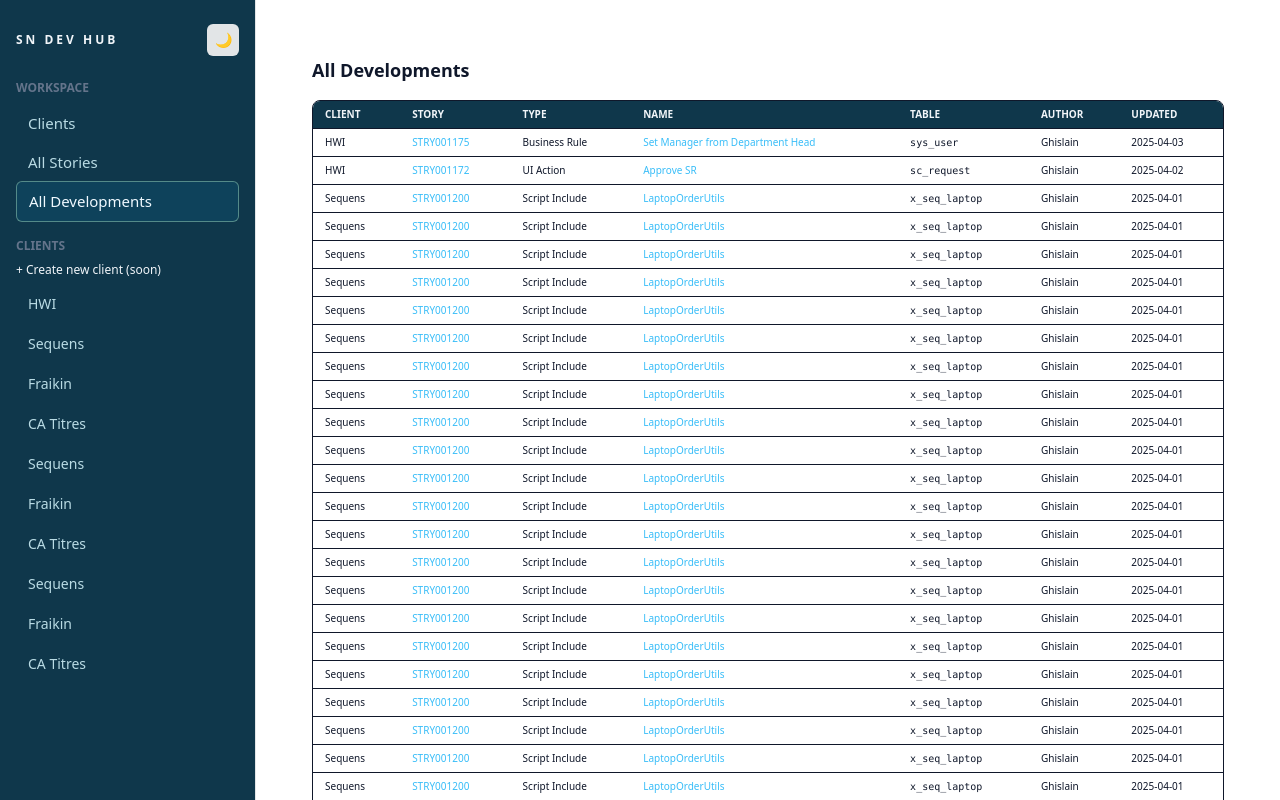
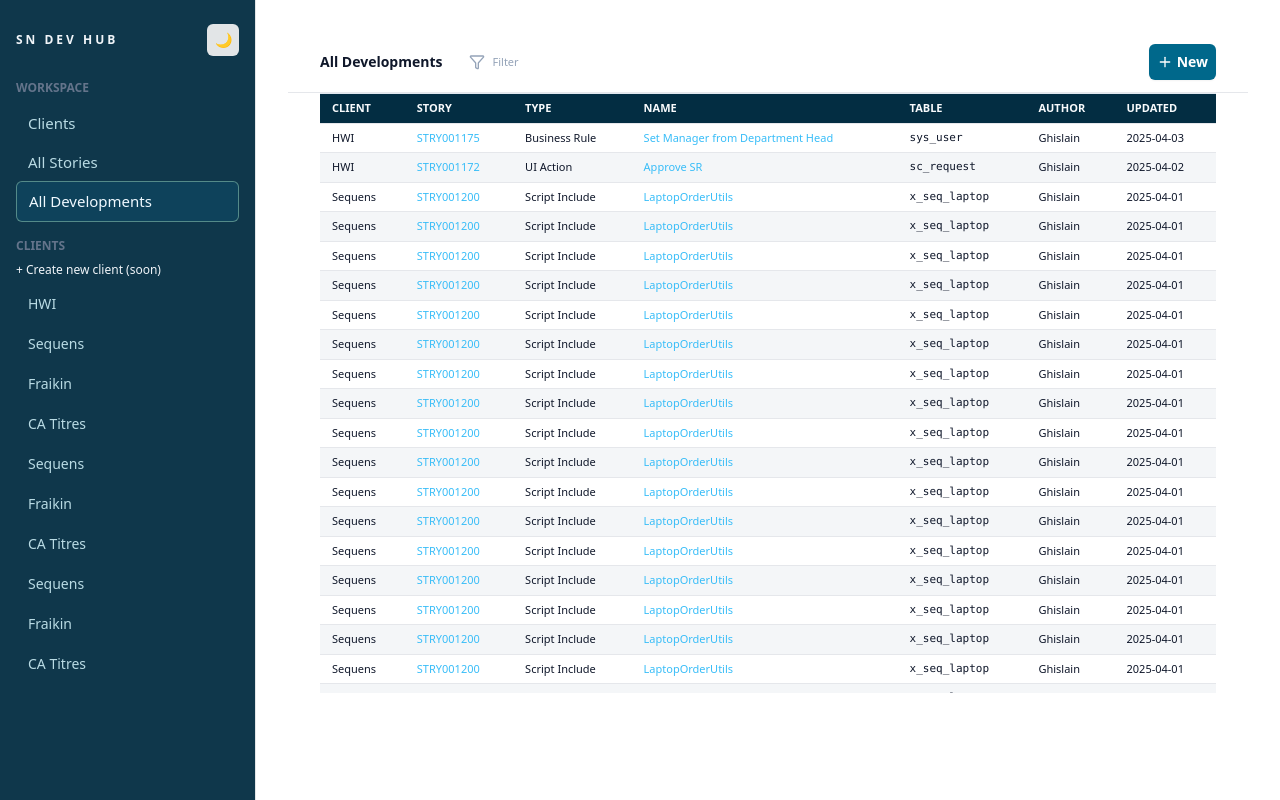
Before and after one commit to GirardGH/sn-dev-hub, a Next.js app: page /developments in a window 1280 px wide. Built offline with nearby package versions, Linux system fonts and the light colour scheme.

Commit message:
create layout

```diff
--- a/src/app/clients/[clientId]/developments/page.tsx
+++ b/src/app/clients/[clientId]/developments/page.tsx
@@ -1,13 +1,12 @@
 "use client";
 import { useState } from "react";
 import Link from "next/link";
-import FilterButton from "@/components/ui/FilterButton";
-import NewButton from "@/components/ui/NewButton";
 import {
   getClientById,
   getDevsByClient,
   stories as allStories,
 } from "@/lib/mockData";
+import ListLayout from "@/components/layout/ListLayout";
 
 type Props = {
   params: { clientId: string };
@@ -21,21 +20,7 @@ export default function ClientDevelopmentsPage({ params }: Props) {
   const [filterOpen, setFilterOpen] = useState(false);
 
   return (
-<div className="h-full flex flex-col">
-  {/* Titre sticky */}
-  <div className="sticky top-0 z-20 px-8 py-3 dark:bg-slate-950 border-b dark:border-slate-800 flex items-center justify-between">
-    <div className="flex items-center gap-4">
-    <h2 className="text-sm font-semibold dark:text-slate-200">
-      Developments for {client.name}
-    </h2>
-    <FilterButton onClick={() => setFilterOpen(!filterOpen)} active={filterOpen} />
-      </div>
-      <NewButton href="stories/new" />
-  </div>
-
-  {/* Conteneur avec hauteur fixe et scroll seulement sur tbody */}
-  <div className="flex-1 px-8 pb-8 dark:bg-slate-950">
-    <div className=" max-h-[calc(100vh-200px)] overflow-auto scrollbar-thin">
+<ListLayout title={`Developments for ${client.name}`} newLink="develoments/new">
       <table className="min-w-full text-[11px] border-collapse table-fixed">
         <thead className="bg-[#032d42] dark:bg-slate-900 text-slate-50 dark:text-slate-400 uppercase sticky top-0 z-10">
           <tr className="border-t border-slate-200 dark:border-slate-800 dark:hover:bg-slate-900/40 transition-colors">
@@ -104,9 +89,7 @@ export default function ClientDevelopmentsPage({ params }: Props) {
           )}
         </tbody>
       </table>
-    </div>
-  </div>
-</div>
+</ListLayout>
 
   );
 }
--- a/src/app/clients/[clientId]/stories/page.tsx
+++ b/src/app/clients/[clientId]/stories/page.tsx
@@ -1,5 +1,8 @@
+"use client";
+import { useState } from "react";
 import Link from "next/link";
 import { getClientById, getStoriesByClient } from "@/lib/mockData";
+import ListLayout from "@/components/layout/ListLayout";
 
 type Props = {
   params: { clientId: string };
@@ -12,14 +15,10 @@ export default function ClientStoriesPage({ params }: Props) {
   const clientStories = getStoriesByClient(client.id);
 
   return (
-    <div className="p-6">
-      <h2 className="text-sm font-semibold mb-3">
-        Stories for {client.name}
-      </h2>
-      <div className="border border-slate-900 rounded-lg overflow-hidden">
-        <table className="min-w-full text-[10px]">
-          <thead className="bg-slate-900 text-slate-400 uppercase">
-            <tr>
+    <ListLayout title={`Stories for ${client.name}`} newLink="stories/new" >
+      <table className="min-w-full text-[11px] border-collapse table-fixed">
+        <thead className="bg-[#032d42] dark:bg-slate-900 text-slate-50 dark:text-slate-400 uppercase sticky top-0 z-10">
+          <tr className="border-t border-slate-200 dark:border-slate-800 dark:hover:bg-slate-900/40 transition-colors">
               <th className="px-3 py-1.5 text-left">Ref</th>
               <th className="px-3 py-1.5 text-left">Title</th>
               <th className="px-3 py-1.5 text-left">Status</th>
@@ -27,11 +26,11 @@ export default function ClientStoriesPage({ params }: Props) {
               <th className="px-3 py-1.5 text-left">Updated</th>
             </tr>
           </thead>
-          <tbody>
+          <tbody className="[&>tr:nth-child(even)]:bg-slate-400/10">
             {clientStories.map((story) => (
               <tr
                 key={story.id}
-                className="border-t border-slate-900 hover:bg-slate-900/60"
+                className="border-t dark:border-slate-800 dark:hover:bg-slate-800/60 transition-colors"
               >
                 <td className="px-3 py-1.5 font-mono">
                   <Link
@@ -63,7 +62,6 @@ export default function ClientStoriesPage({ params }: Props) {
             )}
           </tbody>
         </table>
-      </div>
-    </div>
+</ListLayout>
   );
 }
--- a/src/app/developments/page.tsx
+++ b/src/app/developments/page.tsx
@@ -1,14 +1,15 @@
+"use client"
+import { useState } from "react";
 import Link from "next/link";
 import { developments, clients, stories } from "@/lib/mockData";
+import ListLayout from "@/components/layout/ListLayout";
 
 export default function AllDevelopmentsPage() {
   return (
-    <div className="p-6">
-      <h1 className="text-lg font-semibold mb-4">All Developments</h1>
-      <div className="border border-slate-900 rounded-lg overflow-hidden">
-        <table className="min-w-full text-[10px]">
-          <thead className="bg-[#032d42]/95 text-slate-100 dark:bg-slate-900 dark:text-slate-400 uppercase">
-            <tr>
+<ListLayout title="All Developments" newLink="developments/new">
+      <table className="min-w-full text-[11px] border-collapse table-fixed">
+        <thead className="bg-[#032d42] dark:bg-slate-900 text-slate-50 dark:text-slate-400 uppercase sticky top-0 z-10">
+          <tr className="border-t border-slate-200 dark:border-slate-800 hover:bg-cyan-800/20 dark:hover:bg-slate-900/40 transition-colors">
               <th className="px-3 py-1.5 text-left">Client</th>
               <th className="px-3 py-1.5 text-left">Story</th>
               <th className="px-3 py-1.5 text-left">Type</th>
@@ -18,7 +19,7 @@ export default function AllDevelopmentsPage() {
               <th className="px-3 py-1.5 text-left">Updated</th>
             </tr>
           </thead>
-          <tbody>
+          <tbody className="[&>tr:nth-child(even)]:bg-slate-400/10">
             {developments.map((dev) => {
               const client = clients.find((c) => c.id === dev.clientId);
               const story = dev.storyId
@@ -27,8 +28,7 @@ export default function AllDevelopmentsPage() {
               return (
                 <tr
                   key={dev.id}
-                  className="border-t border-slate-900 hover:bg-[#deeef3]
-                  dark:hover:bg-slate-900/60"
+                  className="border-t dark:border-slate-800 hover:bg-cyan-800/20 dark:hover:bg-slate-800/60 transition-colors"
                 >
                   <td className="px-3 py-1.5 text-slate-900 dark:text-slate-300">
                     {client?.name ?? "—"}
@@ -68,7 +68,6 @@ export default function AllDevelopmentsPage() {
             })}
           </tbody>
         </table>
-      </div>
-    </div>
+</ListLayout>
   );
 }
--- a/src/app/stories/page.tsx
+++ b/src/app/stories/page.tsx
@@ -3,30 +3,28 @@
 import Link from "next/link";
 import { useState } from "react";
 import { stories, clients } from "@/lib/mockData";
-import FilterButton from "@/components/ui/FilterButton";
-import NewButton from "@/components/ui/NewButton";
+import ListLayout from "@/components/layout/ListLayout";
 
 
 export default function AllStoriesPage() {
  const [filterOpen, setFilterOpen] = useState(false);
 
   return (
-  <div className="h-full flex flex-col">
-  {/* Titre sticky */}
-    <div className="sticky top-0 z-20 px-8 py-3 dark:bg-[#0b0d16] border-b border-slate-800 flex items-center justify-between">
-      <div className="flex items-center gap-4">
-    <h2 className="text-sm font-semibold dark:text-slate-200">All Stories</h2>
-    <FilterButton onClick={() => setFilterOpen(!filterOpen)} active={filterOpen} />
-   </div>
-    <NewButton href="stories/new" />
-  </div>
+  // <div className="h-full flex flex-col">
+  //   <div className="sticky top-0 z-20 px-8 py-3 dark:bg-[#0b0d16] border-b border-slate-800 flex items-center justify-between">
+  //     <div className="flex items-center gap-4">
+  //   <h2 className="text-sm font-semibold dark:text-slate-200">All Stories</h2>
+  //   <FilterButton onClick={() => setFilterOpen(!filterOpen)} active={filterOpen} />
+  //  </div>
+  //   <NewButton href="stories/new" />
+  // </div>
+
+<ListLayout title="All Stories" newLink="/stories/new">
 
 {/* Conteneur avec hauteur fixe et scroll seulement sur tbody */}
-  <div className="flex-1 px-8 pb-8 bg-[#0b0d16]">
-    <div className="border border-slate-900 rounded-md max-h-[calc(100vh-200px)] overflow-auto scrollbar-thin">
       <table className="min-w-full text-[11px] border-collapse table-fixed">
-        <thead className="bg-slate-900 text-slate-400 uppercase sticky top-0 z-10">
-          <tr>
+        <thead className="bg-[#032d42] dark:bg-slate-900 text-slate-50 dark:text-slate-400 uppercase sticky top-0 z-10">
+          <tr className="border-t border-slate-200 dark:border-slate-800 dark:hover:bg-slate-900/40 transition-colors">
               <th className="px-3 py-1.5 text-left">Client</th>
               <th className="px-3 py-1.5 text-left">Ref</th>
               <th className="px-3 py-1.5 text-left">Title</th>
@@ -35,13 +33,13 @@ export default function AllStoriesPage() {
               <th className="px-3 py-1.5 text-left">Updated</th>
             </tr>
           </thead>
-          <tbody className="[&>tr:nth-child(even)]:bg-slate-950/30">
+          <tbody className="[&>tr:nth-child(even)]:bg-slate-400/10">
             {stories.map((story) => {
               const client = clients.find((c) => c.id === story.clientId);
               return (
                 <tr
                   key={story.id}
-                  className="border-t border-slate-900 hover:bg-[#deeef3] dark:hover:bg-slate-900/60"
+                  className="border-t dark:border-slate-800 dark:hover:bg-slate-800/60 transition-colors"
                 >
                   <td className="px-3 py-1.5 text-slate-900 dark:text-slate-300">
                     {client?.name ?? "—"}
@@ -67,8 +65,7 @@ export default function AllStoriesPage() {
             })}
           </tbody>
         </table>
-      </div>
-    </div>
-</div>
+
+</ListLayout>
   );
 }
--- /dev/null
+++ b/src/components/layout/ListLayout.tsx
@@ -0,0 +1,35 @@
+"use client";
+
+import { ReactNode, useState } from "react";
+import FilterButton from "@/components/ui/FilterButton";
+import NewButton from "@/components/ui/NewButton";
+
+type ListLayoutProps = {
+  title: string;
+  newLink?: string; // facultatif
+  children: ReactNode; // le tableau HTML vient d'enfants
+};
+
+export default function ListLayout({ title, newLink, children }: ListLayoutProps) {
+  const [filterOpen, setFilterOpen] = useState(false);
+
+  return (
+    <div className="h-full flex flex-col">
+      {/* Header sticky avec bouton filtre et new */}
+      <div className="sticky top-0 z-20 px-8 py-3 dark:bg-slate-950 border-b dark:border-slate-800 flex items-center justify-between">
+        <div className="flex items-center gap-4">
+          <h2 className="text-sm font-semibold dark:text-slate-200">{title}</h2>
+          <FilterButton onClick={() => setFilterOpen(!filterOpen)} active={filterOpen} />
+        </div>
+        {newLink && <NewButton href={newLink} />}
+      </div>
+
+      {/* Conteneur scrollable */}
+      <div className="flex-1 px-8 pb-8 dark:bg-slate-950">
+        <div className="max-h-[calc(100vh-200px)] overflow-auto scrollbar-thin">
+          {children}
+        </div>
+      </div>
+    </div>
+  );
+}
--- /dev/null
+++ b/src/components/ui/StickyHeader.tsx
@@ -0,0 +1,39 @@
+// components/ui/StickyHeader.tsx
+"use client";
+import { ReactNode } from "react";
+import FilterButton from "@/components/ui/FilterButton";
+import NewButton from "@/components/ui/NewButton";
+
+type Props = {
+  title: string;
+  onToggleFilter?: () => void;
+  filterActive?: boolean;
+  showFilter?: boolean;
+  newHref?: string;
+  children: ReactNode;
+};
+
+export default function StickyHeader({
+  title,
+  onToggleFilter,
+  filterActive,
+  showFilter = false,
+  newHref,
+  children,
+}: Props) {
+  return (
+    <div className="h-full flex flex-col">
+      <div className="sticky top-0 z-20 px-8 py-3 dark:bg-slate-950 border-b dark:border-slate-800 flex items-center justify-between">
+        <div className="flex items-center gap-4">
+          <h2 className="text-sm font-semibold dark:text-slate-200">{title}</h2>
+          {showFilter && onToggleFilter && (
+            <FilterButton onClick={onToggleFilter} active={filterActive} />
+          )}
+        </div>
+        {newHref && <NewButton href={newHref} />}
+      </div>
+
+      <div className="flex-1 px-8 pb-8 dark:bg-slate-950">{children}</div>
+    </div>
+  );
+}
```
